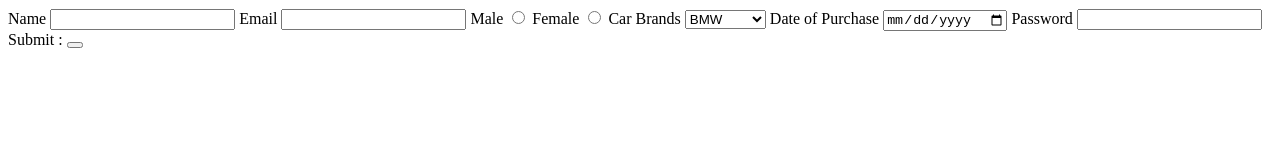
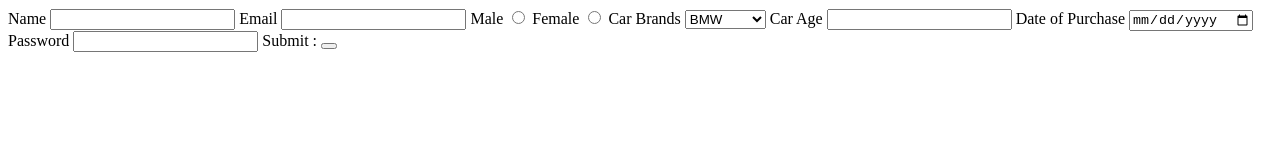
Before and after one commit to acciojob/car-insurance-form-DhirajRajguru, a website: page main.html in a window 1280 px wide. Drawn offline with Linux system fonts and the light colour scheme.

Commit message:
created a submission

```diff
--- a/main.html
+++ b/main.html
@@ -28,6 +28,9 @@
 			<option value="Mercedez">Mercedez</option>
 		</select>
 
+		<label for="carage">Car Age</label>
+		<input id="carage" required type="number" >
+
 				<label for="dop">Date of Purchase</label>
 		<input id="dop" required type="date" >
 
```
